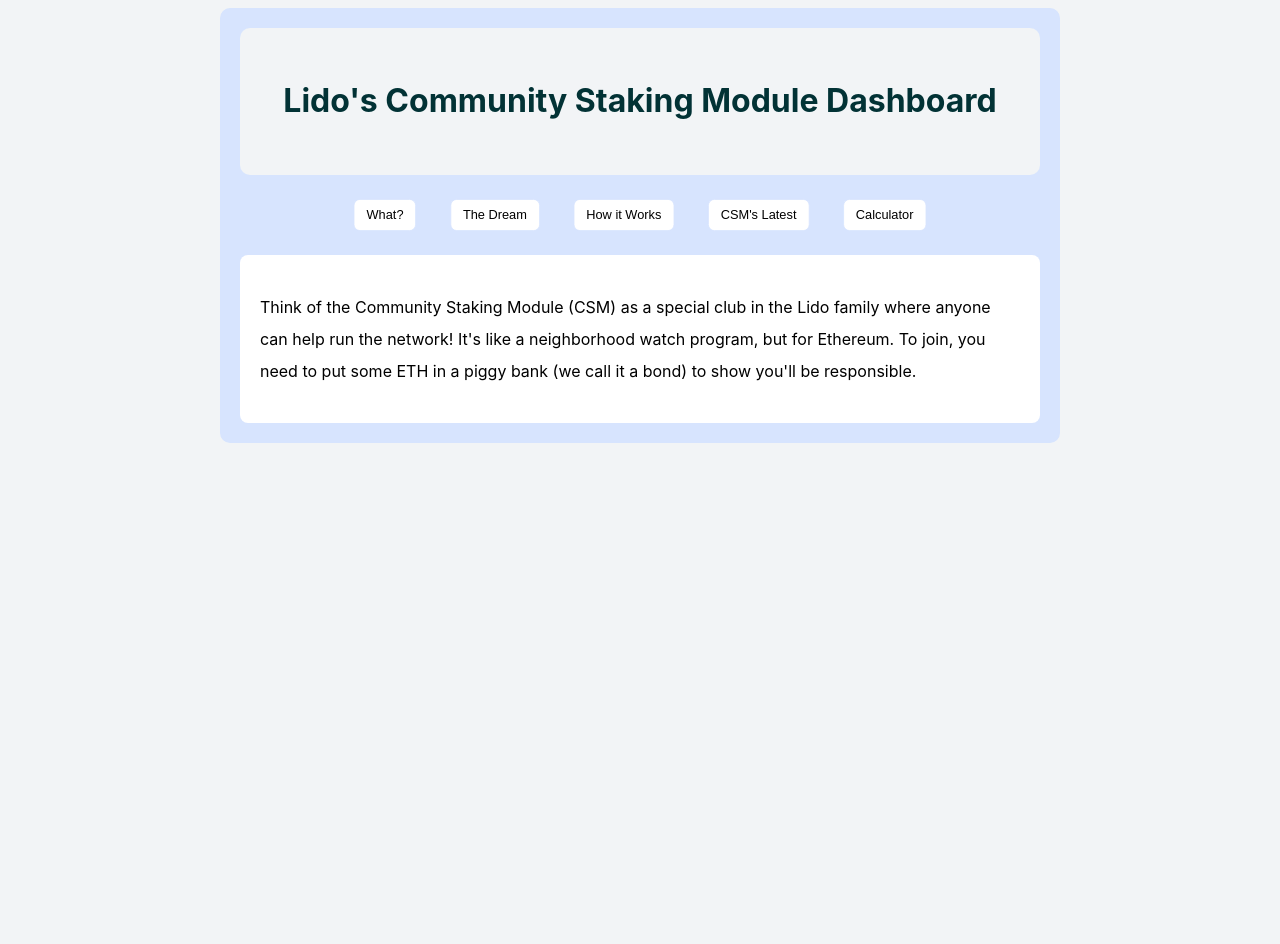
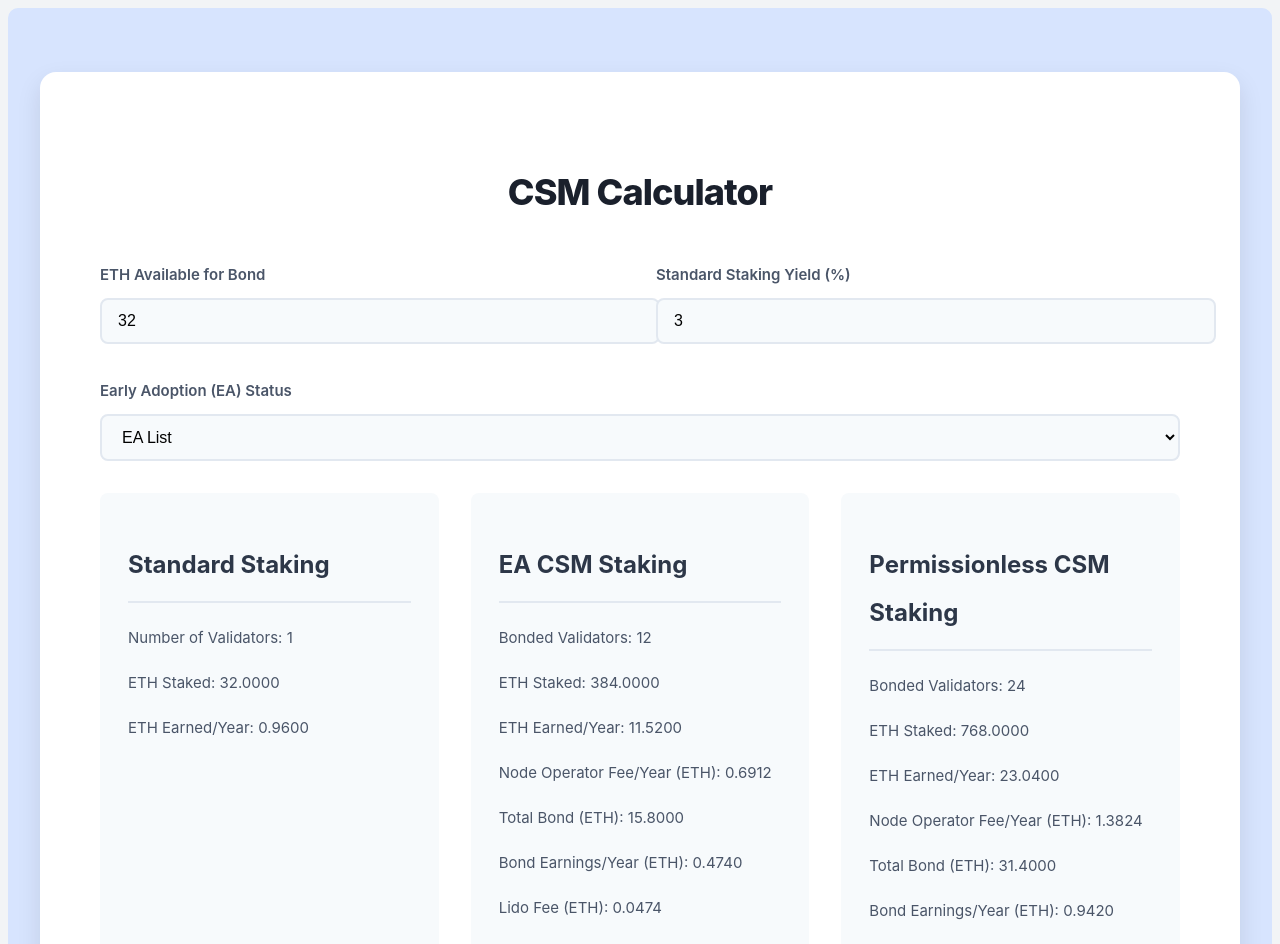
Before and after one commit to kayvee-x/lido-csm, a React (Create React App) app: page / in a window 1280 px wide. Shown: the top 944 px of the page. Before the commit the page ends 800 px from the top, so only its background shows below. Built offline with nearby package versions, Linux system fonts and the light colour scheme.

Commit message:
calculator update

```diff
--- a/src/App.js
+++ b/src/App.js
@@ -6,14 +6,57 @@
   const [ethAmount, setEthAmount] = useState("");
   const [bondAmount, setBondAmount] = useState(0);
   const [potentialRewards, setPotentialRewards] = useState({ bondRebase: 0, nodeOperator: 0 });
+  const [ethAvailable, setEthAvailable] = useState(32);
+  const [standardStakingYield, setStandardStakingYield] = useState(3);
+  const [isEA, setIsEA] = useState(true);
+  const [standardStaking, setStandardStaking] = useState(null);
+  const [eaCSMStaking, setEaCSMStaking] = useState(null);
+  const [permissionlessCSMStaking, setPermissionlessCSMStaking] = useState(null);
 
-  const BOND_CURVE_MIN = 1.5;
-  const BOND_CURVE_MAX = 2;
-  const MODULE_FEE = 0.06; // 6% for node operators
-  const REWARD_PERIOD = 28; // 28 days
-  const APR = 0.04; // 4% annual percentage rate
-  const SHARE_RATE_INCREASE = 0.01; // 1% increase for this example
+  // Constants
+  const NODE_OPERATOR_FEE_RATE = 0.06; // 6%
+  const LIDO_STETH_FEE_RATE = 0.10; // 10%
+  const VALIDATOR_EFFECTIVE_BALANCE = 32;
+  const MAX_EA_VALIDATORS = 12;
+  const EA_MAX_BOND = 15.8;
 
+  // Helper functions
+  const calculateBond = (validators) => {
+    if (isEA) {
+      if (validators <= 1) return 1.5;
+      if (validators <= 6) return 1.5 + (validators - 1) * 1.3;
+      if (validators <= MAX_EA_VALIDATORS) return 8 + (validators - 6) * 1.3;
+      return EA_MAX_BOND + (validators - MAX_EA_VALIDATORS) * 1.3;
+    } else {
+      return validators * 1.3;
+    }
+  };
+
+  const calculateRewards = (validators, bond) => {
+    const ethStaked = validators * VALIDATOR_EFFECTIVE_BALANCE;
+    const ethEarnedYear = ethStaked * (standardStakingYield / 100);
+    const nodeOperatorFeeYear = ethEarnedYear * NODE_OPERATOR_FEE_RATE;
+    const bondEarningsYear = bond * (standardStakingYield / 100);
+    const lidoFee = bondEarningsYear * LIDO_STETH_FEE_RATE;
+    const netBondEarningsYear = bondEarningsYear - lidoFee;
+    const totalEarnings = nodeOperatorFeeYear + netBondEarningsYear;
+    const rateOfReturn = (totalEarnings / bond) * 100;
+    const csmMultiplier = rateOfReturn / standardStakingYield;
+
+    return {
+      validators,
+      ethStaked,
+      ethEarnedYear,
+      nodeOperatorFeeYear,
+      totalBond: bond,
+      bondEarningsYear,
+      lidoFee,
+      netBondEarningsYear,
+      totalEarnings,
+      rateOfReturn,
+      csmMultiplier
+    };
+  };
 
   const csmInfo = {
     summary: `Think of the Community Staking Module (CSM) as a special club in the Lido family where anyone can help run the network! It's like a neighborhood watch program, but for Ethereum. To join, you need to put some ETH in a piggy bank (we call it a bond) to show you'll be responsible.`,
@@ -52,26 +95,6 @@
     ],
   };
 
-  const calculateBond = (amount) => {
-    return Math.min(
-      BOND_CURVE_MAX,
-      Math.max(BOND_CURVE_MIN, BOND_CURVE_MIN + parseFloat(amount) * 0.01)
-    );
-  };
-
-  const calculateRewards = (amount) => {
-    const parsedAmount = parseFloat(amount);
-    if (isNaN(parsedAmount)) return { baseReward: 0, bondReward: 0 };
-
-    // Base Reward calculation
-    const baseReward = 32 * APR * (REWARD_PERIOD / 365) * MODULE_FEE;
-
-    // Bond Reward calculation
-    const bondReward = bondAmount * SHARE_RATE_INCREASE;
-
-    return { baseReward, bondReward };
-  };
-
   useEffect(() => {
     if (ethAmount) {
       const calculatedBond = calculateBond(ethAmount);
@@ -83,10 +106,27 @@
     }
   }, [ethAmount]);
 
+  useEffect(() => {
+    const standardValidators = Math.floor(ethAvailable / VALIDATOR_EFFECTIVE_BALANCE);
+    setStandardStaking({
+      validators: standardValidators,
+      ethStaked: standardValidators * VALIDATOR_EFFECTIVE_BALANCE,
+      ethEarnedYear: (standardValidators * VALIDATOR_EFFECTIVE_BALANCE * standardStakingYield) / 100
+    });
+
+    const eaValidators = Math.min(MAX_EA_VALIDATORS, Math.floor(ethAvailable / 1.3));
+    const eaBond = calculateBond(eaValidators);
+    setEaCSMStaking(calculateRewards(eaValidators, eaBond));
+
+    const permissionlessValidators = Math.floor(ethAvailable / 1.3);
+    const permissionlessBond = calculateBond(permissionlessValidators);
+    setPermissionlessCSMStaking(calculateRewards(permissionlessValidators, permissionlessBond));
+  }, [ethAvailable, standardStakingYield, isEA]);
+
 
   return (
     <div className="App">
-      <header className="App-header">
+      {/* <header className="App-header">
         <h1>Lido's Community Staking Module Dashboard</h1>
       </header>
       <main>
@@ -131,77 +171,121 @@
               ))}
             </div>
           )}
-      {activeTab === "calculator" && (
+          {activeTab === "calculator" && ( */}
             <div className="calculator">
-          <h2>CSM Calculator</h2>
-          <div className="input-section">
-            <label htmlFor="ethInput">
-              How much ETH do you want to stake?
-            </label>
+              <div className="p-6 max-w-4xl mx-auto">
+                <h1 className="text-3xl font-bold mb-6">CSM Calculator</h1>
+                <div className="grid grid-cols-1 md:grid-cols-2 gap-4 mb-6">
+                  <div>
+                    <label className="block mb-2">ETH Available for Bond</label>
                     <input
-              className="calculator-input"
-              id="ethInput"
                       type="number"
-              value={ethAmount}
-              onChange={(e) => setEthAmount(e.target.value)}
-              placeholder="Type your ETH amount here"
-              min={0}
+                      value={ethAvailable}
+                      onChange={(e) => setEthAvailable(Number(e.target.value))}
+                      className="w-full p-2 border rounded"
                     />
                   </div>
-          <div className="results">
-            <h3>Your Numbers:</h3>
+                  <div>
+                    <label className="block mb-2">Standard Staking Yield (%)</label>
+                    <input
+                      type="number"
+                      value={standardStakingYield}
+                      onChange={(e) => setStandardStakingYield(Number(e.target.value))}
+                      className="w-full p-2 border rounded"
+                    />
+                  </div>
+                </div>
+                <div className="mb-6">
+                  <label className="block mb-2">Early Adoption (EA) Status</label>
+                  <select
+                    value={isEA.toString()}
+                    onChange={(e) => setIsEA(e.target.value === 'true')}
+                    className="w-full p-2 border rounded"
+                  >
+                    <option value="true">EA List</option>
+                    <option value="false">Not in EA List</option>
+                  </select>
+                </div>
+
+                <div className="grid grid-cols-1 md:grid-cols-3 gap-6">
+                  <div className="bg-gray-100 p-4 rounded">
+                    <h2 className="text-xl font-bold mb-4">Standard Staking</h2>
+                    {standardStaking && (
+                      <>
+                        <p>Number of Validators: {standardStaking.validators}</p>
+                        <p>ETH Staked: {standardStaking.ethStaked.toFixed(4)}</p>
+                        <p>ETH Earned/Year: {standardStaking.ethEarnedYear.toFixed(4)}</p>
+                      </>
+                    )}
+                  </div>
+                  <div className="bg-gray-100 p-4 rounded">
+                    <h2 className="text-xl font-bold mb-4">EA CSM Staking</h2>
+                    {eaCSMStaking && (
+                      <>
+                        <p>Bonded Validators: {eaCSMStaking.validators}</p>
+                        <p>ETH Staked: {eaCSMStaking.ethStaked.toFixed(4)}</p>
+                        <p>ETH Earned/Year: {eaCSMStaking.ethEarnedYear.toFixed(4)}</p>
+                        <p>Node Operator Fee/Year (ETH): {eaCSMStaking.nodeOperatorFeeYear.toFixed(4)}</p>
+                        <p>Total Bond (ETH): {eaCSMStaking.totalBond.toFixed(4)}</p>
+                        <p>Bond Earnings/Year (ETH): {eaCSMStaking.bondEarningsYear.toFixed(4)}</p>
+                        <p>Lido Fee (ETH): {eaCSMStaking.lidoFee.toFixed(4)}</p>
+                        <p>Net Bond Earnings/Year: {eaCSMStaking.netBondEarningsYear.toFixed(4)}</p>
+                        <p>Total Earnings (ETH): {eaCSMStaking.totalEarnings.toFixed(4)}</p>
+                        <p>Total Rate of Return: {eaCSMStaking.rateOfReturn.toFixed(2)}%</p>
+                        <p>CSM Multiplier: {eaCSMStaking.csmMultiplier.toFixed(2)}</p>
+                      </>
+                    )}
+                  </div>
+                  <div className="bg-gray-100 p-4 rounded">
+                    <h2 className="text-xl font-bold mb-4">Permissionless CSM Staking</h2>
+                    {permissionlessCSMStaking && (
+                      <>
+                        <p>Bonded Validators: {permissionlessCSMStaking.validators}</p>
+                        <p>ETH Staked: {permissionlessCSMStaking.ethStaked.toFixed(4)}</p>
+                        <p>ETH Earned/Year: {permissionlessCSMStaking.ethEarnedYear.toFixed(4)}</p>
+                        <p>Node Operator Fee/Year (ETH): {permissionlessCSMStaking.nodeOperatorFeeYear.toFixed(4)}</p>
+                        <p>Total Bond (ETH): {permissionlessCSMStaking.totalBond.toFixed(4)}</p>
+                        <p>Bond Earnings/Year (ETH): {permissionlessCSMStaking.bondEarningsYear.toFixed(4)}</p>
+                        <p>Lido Fee (ETH): {permissionlessCSMStaking.lidoFee.toFixed(4)}</p>
+                        <p>Net Bond Earnings/Year: {permissionlessCSMStaking.netBondEarningsYear.toFixed(4)}</p>
+                        <p>Total Earnings (ETH): {permissionlessCSMStaking.totalEarnings.toFixed(4)}</p>
+                        <p>Total Rate of Return: {permissionlessCSMStaking.rateOfReturn.toFixed(2)}%</p>
+                        <p>CSM Multiplier: {permissionlessCSMStaking.csmMultiplier.toFixed(2)}</p>
+                      </>
+                    )}
+                  </div>
+                </div>
+
+                <div className="mt-8">
+                  <h2 className="text-2xl font-bold mb-4">Explanation</h2>
+                  <p>This calculator compares three staking scenarios:</p>
+                  <ol className="list-decimal list-inside mb-4">
+                    <li>Standard Staking: Traditional ETH staking without CSM.</li>
+                    <li>EA CSM Staking: Early Adoption CSM staking with special bonding rules.</li>
+                    <li>Permissionless CSM Staking: Regular CSM staking after the EA phase.</li>
+                  </ol>
+                  <p>Key points:</p>
+                  <ul className="list-disc list-inside mb-4">
+                    <li>Node Operator Fee Rate: {NODE_OPERATOR_FEE_RATE * 100}%</li>
+                    <li>Lido stETH Fee Rate: {LIDO_STETH_FEE_RATE * 100}%</li>
+                    <li>Validator Effective Balance: {VALIDATOR_EFFECTIVE_BALANCE} ETH</li>
+                    <li>EA max validators: {MAX_EA_VALIDATORS}</li>
+                    <li>EA max bond: {EA_MAX_BOND} ETH</li>
+                  </ul>
                   <p>
-              Safety Deposit Needed:{" "}
-              <strong>{bondAmount.toFixed(2)} ETH</strong>
+                    The total rewards for CSM staking are calculated as:
+                    bond * Lido Protocol APR * (1 - Lido Fee) + No_of_validators * (32 * Lido Protocol APR * Node Operator Fee)
                   </p>
                   <p>
-              Estimated Base Reward (28 days):{" "}
-              <strong>{potentialRewards.baseReward.toFixed(6)} ETH</strong>
-            </p>
-            <p>
-              Estimated Bond Reward (28 days):{" "}
-              <strong>{potentialRewards.bondReward.toFixed(6)} ETH</strong>
-            </p>
-            <p>
-              Total Estimated Rewards (28 days):{" "}
-              <strong>{(potentialRewards.baseReward + potentialRewards.bondReward).toFixed(6)} ETH</strong>
-            </p>
-          </div>
-          <div className="calculator-info">
-            <h3>How This Works</h3>
-            <p>This calculator uses these rules:</p>
-            <ul>
-              <li>
-                Safety Deposit Range: {BOND_CURVE_MIN} - {BOND_CURVE_MAX}{" "}
-                ETH
-              </li>
-              <li>Module Fee (for node operators): {MODULE_FEE * 100}%</li>
-              <li>Reward Period: {REWARD_PERIOD} days</li>
-              <li>Annual Percentage Rate (APR): {APR * 100}%</li>
-              <li>Share Rate Increase (for this example): {SHARE_RATE_INCREASE * 100}%</li>
-            </ul>
-            <p>
-              <em>
-                Remember: These are estimates based on Holesky testnet values.
-                Actual results may vary, and mainnet values will be set by DAO vote.
-              </em>
-            </p>
-            <p>
-              <strong>Additional Reward Features:</strong>
-            </p>
-            <ul>
-              <li>Rewards smoothing across all Lido modules (e.g., block proposer rewards, sync committee rewards)</li>
-              <li>Rewards socialisation among validators whose performance exceeds a certain threshold</li>
-              <li>Underperforming validators will receive no node operator rewards for the given frame</li>
-            </ul>
-            <p>
-              <strong>Note:</strong> The actual rewards may be reduced due to poor performance penalties.
+                    The CSM Multiplier shows how much more effective CSM staking is compared to standard staking.
+                    A multiplier of 2 means CSM staking yields twice as much as standard staking.
                   </p>
                 </div>
               </div>
-      )}
+            </div>
+          {/* )}
         </section>
-      </main>
+      </main> */}
     </div>
   );
 }
--- a/src/styles.css
+++ b/src/styles.css
@@ -4,9 +4,8 @@
     Oxygen, Ubuntu, Cantarell, Fira Sans, Droid Sans, Helvetica Neue, sans-serif;
 }
 .App {
-  max-width: 800px;
   margin: 0 auto;
-  padding: 20px;
+  padding: 2rem;
   background-color: #d7e4fe;
   line-height: 2;
   border-radius: 10px;
@@ -209,3 +208,184 @@
 .content a:hover {
   text-decoration: underline;
 }
+.calculator {
+  background-color: #ffffff;
+  border-radius: 16px;
+  box-shadow: 0 10px 25px rgba(0, 0, 0, 0.1);
+  font-family: 'Inter', sans-serif;
+  max-width: 1200px;
+  margin: 2rem auto;
+  overflow: hidden;
+}
+
+.calculator .p-6 {
+  padding: 2.5rem;
+}
+
+.calculator h1 {
+  color: #1a202c;
+  font-size: 2.25rem;
+  font-weight: 800;
+  margin-bottom: 2rem;
+  text-align: center;
+  letter-spacing: -0.025em;
+}
+
+.calculator label {
+  color: #4a5568;
+  font-size: 0.9375rem;
+  font-weight: 600;
+  margin-bottom: 0.5rem;
+  display: block;
+}
+
+.calculator input[type="number"],
+.calculator select {
+  background-color: #f7fafc;
+  border: 2px solid #e2e8f0;
+  border-radius: 8px;
+  font-size: 1rem;
+  padding: 0.75rem 1rem;
+  transition: all 0.2s ease-in-out;
+  width: 100%;
+}
+
+.calculator input[type="number"]:focus,
+.calculator select:focus {
+  border-color: #4299e1;
+  outline: none;
+  box-shadow: 0 0 0 3px rgba(66, 153, 225, 0.15);
+}
+
+.calculator .grid {
+  display: grid;
+  gap: 2rem;
+}
+
+.calculator .grid-cols-1 {
+  grid-template-columns: 1fr;
+}
+
+@media (min-width: 768px) {
+  .calculator .md\:grid-cols-2 {
+    grid-template-columns: repeat(2, 1fr);
+  }
+
+  .calculator .md\:grid-cols-3 {
+    grid-template-columns: repeat(3, 1fr);
+  }
+}
+
+.calculator .bg-gray-100 {
+  background-color: #f7fafc;
+  border-radius: 12px;
+  padding: 1.75rem;
+  height: 100%;
+  transition: all 0.3s ease-in-out;
+}
+
+.calculator .bg-gray-100:hover {
+  background-color: #edf2f7;
+  box-shadow: 0 4px 6px rgba(0, 0, 0, 0.05);
+  transform: translateY(-4px);
+}
+
+.calculator h2 {
+  color: #2d3748;
+  font-size: 1.5rem;
+  font-weight: 700;
+  margin-bottom: 1.25rem;
+  border-bottom: 2px solid #e2e8f0;
+  padding-bottom: 0.75rem;
+}
+
+.calculator p {
+  color: #4a5568;
+  font-size: 0.9375rem;
+  margin-bottom: 0.75rem;
+  display: flex;
+  justify-content: space-between;
+}
+
+.calculator p strong {
+  font-weight: 600;
+  color: #2d3748;
+}
+
+.calculator .mt-8 {
+  margin-top: 2.5rem;
+}
+
+.calculator .list-decimal,
+.calculator .list-disc {
+  padding-left: 1.75rem;
+}
+
+.calculator .list-decimal li,
+.calculator .list-disc li {
+  color: #4a5568;
+  font-size: 0.9375rem;
+  margin-bottom: 0.75rem;
+}
+
+.calculator .mb-4 {
+  margin-bottom: 1.25rem;
+}
+
+.calculator .mb-6 {
+  margin-bottom: 2rem;
+}
+
+.calculator .rounded {
+  border-radius: 8px;
+}
+
+/* Explanation section styling */
+.calculator .mt-8 h2 {
+  color: #2d3748;
+  font-size: 1.75rem;
+  margin-bottom: 1.5rem;
+  border-bottom: none;
+}
+
+.calculator .mt-8 p {
+  margin-bottom: 1rem;
+  line-height: 1.6;
+}
+
+/* Responsive adjustments */
+@media (max-width: 640px) {
+  .calculator .p-6 {
+    padding: 1.75rem;
+  }
+
+  .calculator h1 {
+    font-size: 2rem;
+  }
+
+  .calculator h2 {
+    font-size: 1.25rem;
+  }
+
+  .calculator .bg-gray-100 {
+    padding: 1.5rem;
+  }
+}
+
+/* Custom scrollbar for webkit browsers */
+.calculator ::-webkit-scrollbar {
+  width: 8px;
+}
+
+.calculator ::-webkit-scrollbar-track {
+  background: #f7fafc;
+}
+
+.calculator ::-webkit-scrollbar-thumb {
+  background-color: #cbd5e0;
+  border-radius: 4px;
+}
+
+.calculator ::-webkit-scrollbar-thumb:hover {
+  background-color: #a0aec0;
+}
```
Lines whose indentation alone changed are shown as unchanged.
